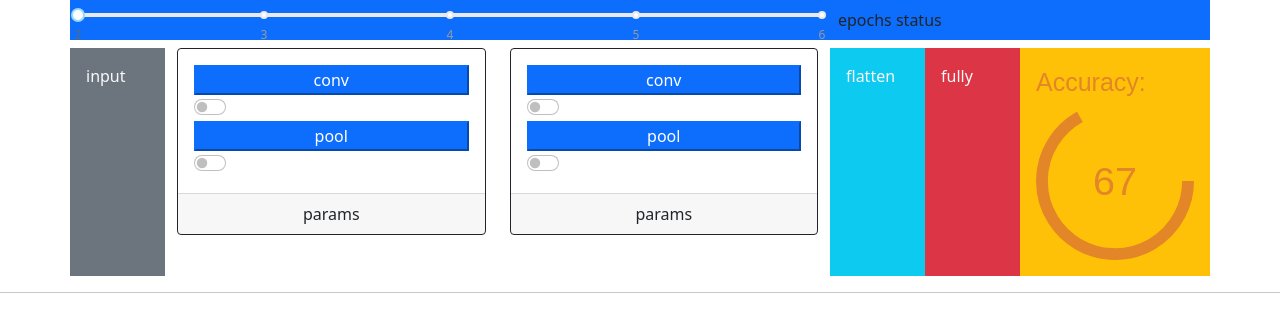
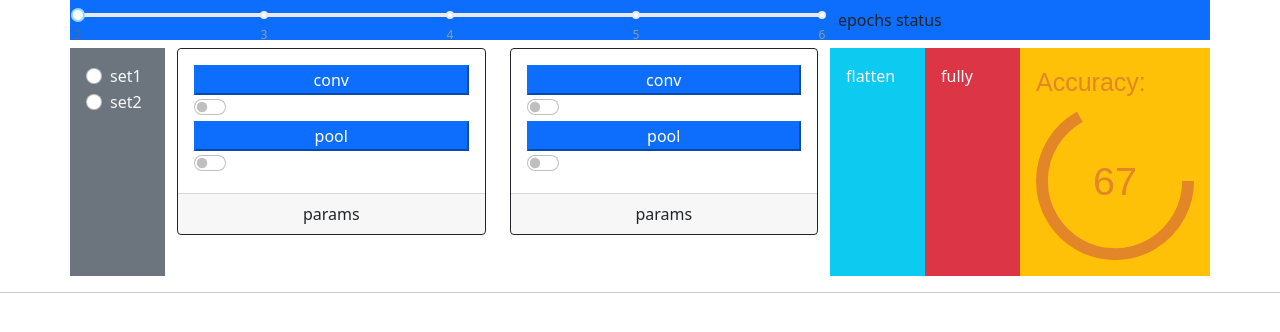
Before and after one commit to Wklej/CNNSIM, a React (Create React App) app: page / in a window 1280 px wide. Shown: the top 332 px of the page. Built offline with nearby package versions, Linux system fonts and the light colour scheme.

Commit message:
+ input radios for choosing training set

```diff
--- /dev/null
+++ b/src/Input.js
@@ -0,0 +1,29 @@
+import { useState } from "react";
+
+const Input = () => {
+
+    const [value, setValue] = useState();
+
+    const handleChange = (e) => {
+        setValue(document.getElementById(e.target.id).id)
+    }
+    return (
+        <div className="col">
+            <div class="form-check">
+                <input class="form-check-input" type="radio" name="flexRadioDefault" id="1" onClick={(e) => handleChange(e)} />
+                <label class="form-check-label" for="1">
+                    set1
+                </label>
+                </div>
+                <div class="form-check">
+                <input class="form-check-input" type="radio" name="flexRadioDefault" id="2" onClick={(e) => handleChange(e)} />
+                <label class="form-check-label" for="2">
+                    set2
+                </label>
+            </div>
+            {value}
+        </div>
+    );
+}
+
+export default Input;
--- a/src/Workflow.js
+++ b/src/Workflow.js
@@ -1,19 +1,21 @@
 import Layer from './Layer';
 import Output from './Output';
+import Input from './Input';
 
 const Workflow = ({numLayers}) => {
     return (
         <div className="container my-2">
           <div className="row flex-nowrap">
-            <div className="col-1 p-3 bg-secondary text-light">input</div>
+            <div className="col-1 p-3 bg-secondary text-light">
+              <Input />
+            </div>
 
             {/* mid layers */}
             <Layer num={numLayers} />
 
             <div className="col-1 p-3 bg-info text-light">flatten</div>
             <div className="col-1 p-3 bg-danger text-light">fully</div>
-            <div className="col-2 p-3 bg-warning text-light">
-
+            <div className="col-2 p-3 bg-warning">
               <Output/>
             </div>
 
```
